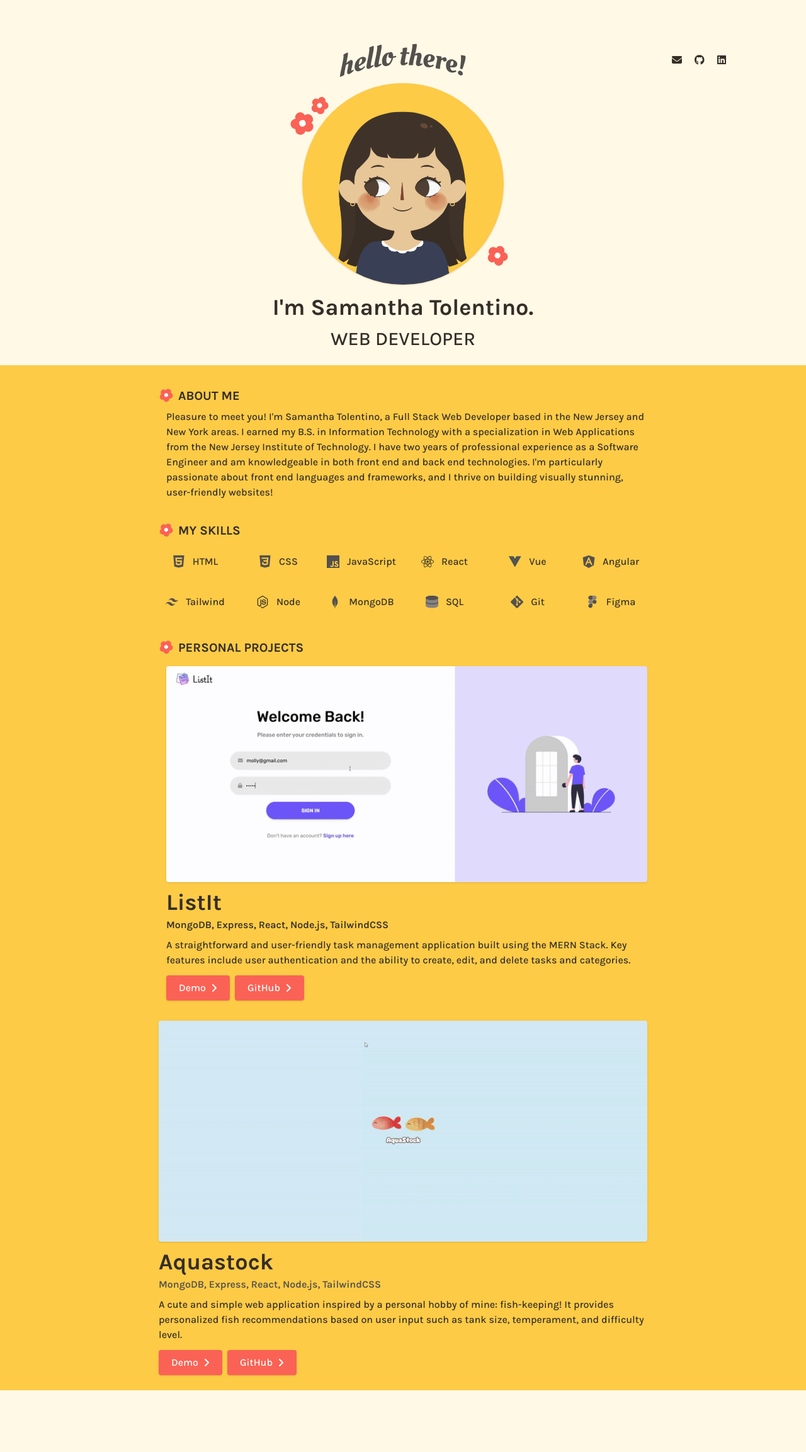
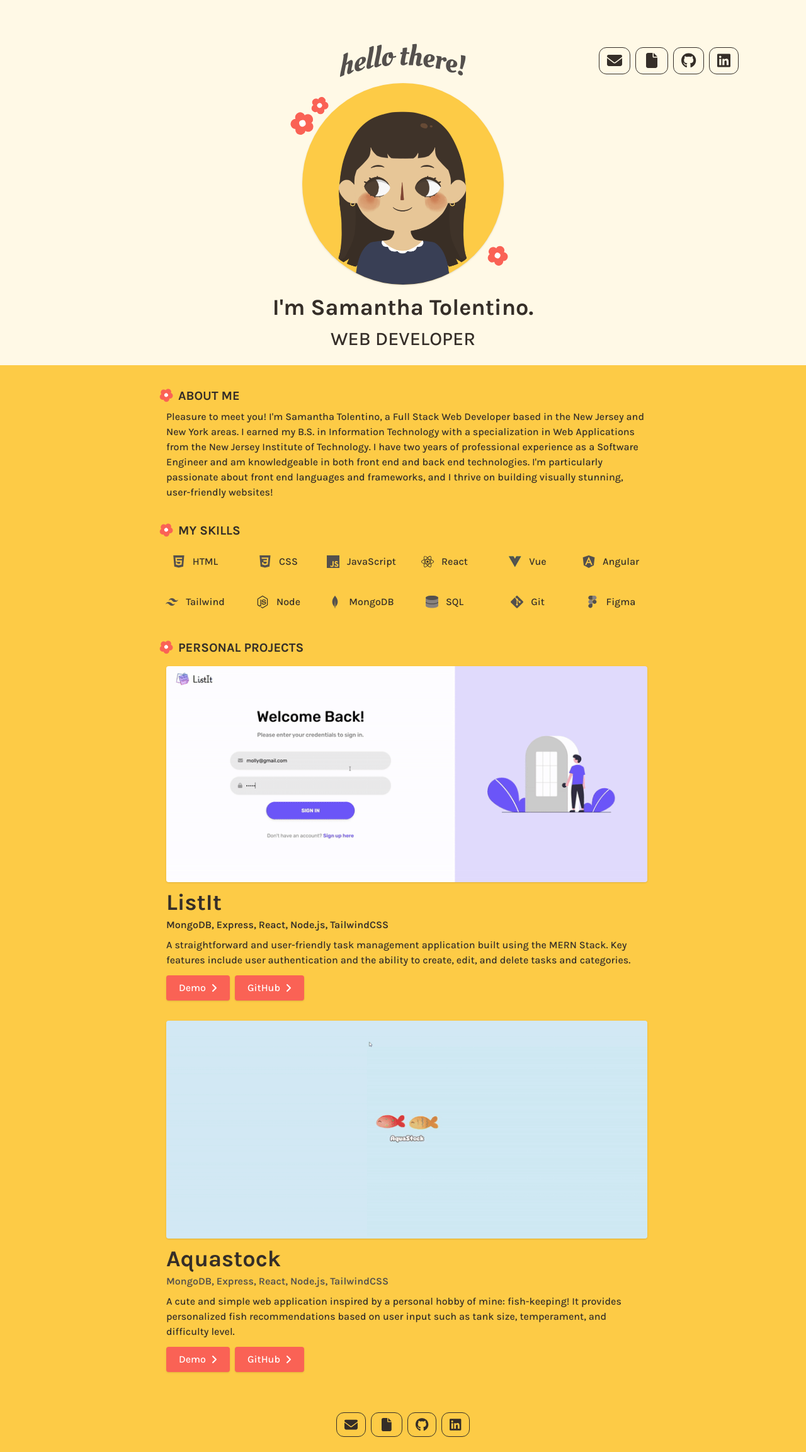
Before and after one commit to SamanthaTolentino/SamanthaTolentino, a React (Vite) app: page / in a window 1280 px wide. Shown: the whole page at 63% size. Before the commit the page ends 2208 px from the top, so only its background shows below. Built offline with nearby package versions, Linux system fonts and the light colour scheme.

Commit message:
Added icons

```diff
--- a/src/App.jsx
+++ b/src/App.jsx
@@ -1,13 +1,14 @@
 import { motion } from 'framer-motion'
 import { FontAwesomeIcon } from '@fortawesome/react-fontawesome'
-import { faEnvelope } from '@fortawesome/free-solid-svg-icons'
+import { faFile, faEnvelope } from '@fortawesome/free-solid-svg-icons'
 import { faGithub, faLinkedin } from '@fortawesome/free-brands-svg-icons'
+
 import HelloThere from './assets/svg/HelloThere'
 import SectionProfile from './sections/SectionProfile'
 import SectionAbout from './sections/SectionAbout'
 import SectionSkills from './sections/SectionSkills'
 import SectionProjects from './sections/SectionProjects'
-import HamburgerMenu from './assets/svg/HamburgerMenu'
+import resumePDF from './assets/pdf/Resume_Samantha_Tolentino.pdf'
 
 function App() {
   const sectionContainerVariants = {
@@ -35,13 +36,28 @@ function App() {
     }
   }
 
-  const getNavList = () => {
-    return <div className='text-4xl'>
-      {
-        [...Array(3)].map((i) => {
-          return <div key={i} className='mb-5'>•</div>
-        })
-      }
+  const getSocialMediaIcons = () => {
+    return <div className='flex items-center'>
+      <motion.a href='mailto:S.Tolentino0828@gmail.com' target="_blank" className='mr-2 border py-2 px-3 rounded-xl'
+        whileHover={{ scale: 1.15 }}
+      >
+        <FontAwesomeIcon icon={faEnvelope} size='xl'  />
+      </motion.a>
+      <motion.a href={resumePDF} target="_blank" className='mr-2 border py-2 px-4 rounded-xl'
+        whileHover={{ scale: 1.15 }}
+      >
+        <FontAwesomeIcon icon={faFile} size='xl'  />
+      </motion.a>
+      <motion.a href='https://github.com/SamTole' target="_blank" className='mr-2 border py-2 px-3 rounded-xl'
+        whileHover={{ scale: 1.15 }}
+      >
+        <FontAwesomeIcon icon={faGithub} size='xl' />
+      </motion.a>
+      <motion.a href='https://www.linkedin.com/in/samanthatolentino/' target="_blank" className='border py-2 px-3 rounded-xl'
+        whileHover={{ scale: 1.15 }}
+      >
+        <FontAwesomeIcon icon={faLinkedin} size='xl' />
+      </motion.a>
     </div>
   }
 
@@ -52,12 +68,13 @@ function App() {
         initial='hidden'
         animate='show'
       >
+        {/* Hello Title */}
         <motion.div className='col-start-3 col-span-8 flex flex-col items-center'
           variants={sectionVariants}
         >
           <HelloThere />
+        </motion.div>
 
-        </motion.div>
         {/* Profile */}
         <motion.div className='row-start-2 col-start-3 col-span-8'
           variants={sectionVariants}
@@ -65,46 +82,38 @@ function App() {
           <SectionProfile />
         </motion.div>
 
-        <div className='col-start-11 flex items-center justify-between'>
-          <button>
-            <FontAwesomeIcon icon={faEnvelope} />
-          </button>
-          <button>
-            <FontAwesomeIcon icon={faGithub} />
-          </button>
-          <button>
-            <FontAwesomeIcon icon={faLinkedin} />
-          </button>
-          {/* {getNavList()} */}
-          <div></div>
+        {/* Social Media */}
+        <div className='col-start-11 flex items-center justify-end'>
+          {getSocialMediaIcons()}
         </div>
 
         {/* About */}
         <motion.div className='row-start-3 col-span-12 bg-yellow-1'
           variants={sectionVariants}
         >
-          <div className='row-start-3 col-start-3 col-span-8'>
-            <SectionAbout />
-          </div>
+          <SectionAbout />
         </motion.div>
 
         {/* Skills */}
         <motion.div className='row-start-4 col-span-12 bg-yellow-1'
           variants={sectionVariants}
         >
-          <div className='row-start-4 col-start-3 col-span-8'
-            variants={sectionVariants}
-          >
-              <SectionSkills />
-          </div>
+          <SectionSkills />
         </motion.div>
 
         {/* Projects */}
-        <motion.div className='bg-blue row-start-5 col-span-12 bg-yellow-1'
+        <motion.div className='row-start-5 col-span-12 bg-yellow-1'
           variants={sectionVariants}
         >
-          <div className='row-start-5 col-span-12'>
-            <SectionProjects />
+          <SectionProjects />
+        </motion.div>
+
+        {/* Footer */}
+        <motion.div className='row-start-6 col-span-12 bg-yellow-1 pb-6 pt-8'
+          variants={sectionVariants}
+        >
+          <div className='flex items-center justify-center text-sm'>
+            {getSocialMediaIcons()}
           </div>
         </motion.div>
       </motion.div>
--- a/src/sections/SectionProfile.jsx
+++ b/src/sections/SectionProfile.jsx
@@ -1,5 +1,6 @@
 import React from 'react'
 import { motion } from 'framer-motion'
+
 import Flower from '../assets/svg/Flower'
 import profilePic from '../assets/img/profile_pic.png'
 
--- a/src/sections/SectionProjects.jsx
+++ b/src/sections/SectionProjects.jsx
@@ -21,7 +21,7 @@ const SectionProjects = () => {
   }
 
   return (
-    <div className='flex flex-col max-w-4xl mx-auto text-brown-1 px-15 pb-6 font-medium'>
+    <div className='flex flex-col max-w-4xl mx-auto text-brown-1 px-15 pb-8 font-medium'>
       <div className='flex items-center mb-2'>
           <motion.div
               initial={{ rotate: 0 }}
@@ -44,13 +44,13 @@ const SectionProjects = () => {
             </div>
         </div>
       </div>
-      <div className='flex flex-col'>
+      <div className='flex flex-col ml-3'>
         <img src={AquastockGif} alt="aquastock_gif.png" className='w-full rounded mb-3 shadow' />
         <div className='flex flex-col'>
             <p className='text-4xl font-bold mb-1'>Aquastock</p>
             <p className='font-semibold text-brown-2 mb-2'>MongoDB, Express, React, Node.js, TailwindCSS</p>
             <p className='mb-3'>A cute and simple web application inspired by a personal hobby of mine: fish-keeping! It provides personalized fish recommendations based on user input such as tank size, temperament, and difficulty level.</p>
-            <div className='flex'>
+            <div className='flex items-center'>
               {btnComponent('Demo', 'https://aquastock.onrender.com/')}
               {btnComponent('GitHub', 'https://github.com/SamTole/aquastock')}
             </div>
```
